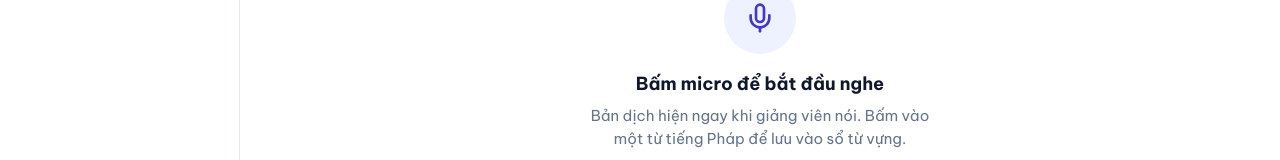
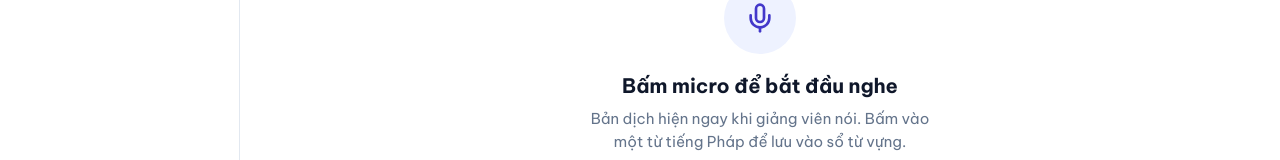
Before and after one commit to ctdweb4work/dich-lop-hoc, a plain HTML site: page index.html in a window 1280 px wide. Shown: the part 253-413 px from the top of the page. Drawn offline with Linux system fonts and the light colour scheme.

Commit message:
Tăng cỡ tiêu đề màn trống để rõ thứ bậc chữ
Co-Authored-By: Claude Opus 5.5 <noreply@anthropic.com>

```diff
--- a/index.html
+++ b/index.html
@@ -94,7 +94,7 @@ button{cursor:pointer}
 .empty{text-align:center;padding:48px 16px;color:var(--mute)}
 .empty .art{width:72px;height:72px;border-radius:50%;background:var(--pri-soft);color:var(--pri-text);display:grid;place-items:center;margin:0 auto 16px}
 .empty .art .ic{width:32px;height:32px}
-.empty h2{font-size:18px;color:var(--ink);margin:0 0 6px}
+.empty h2{font-size:20px;color:var(--ink);margin:0 0 6px}
 .empty p{margin:0 auto;max-width:360px;font-size:15px}
 
 .live-pad{padding-bottom:120px}
```
